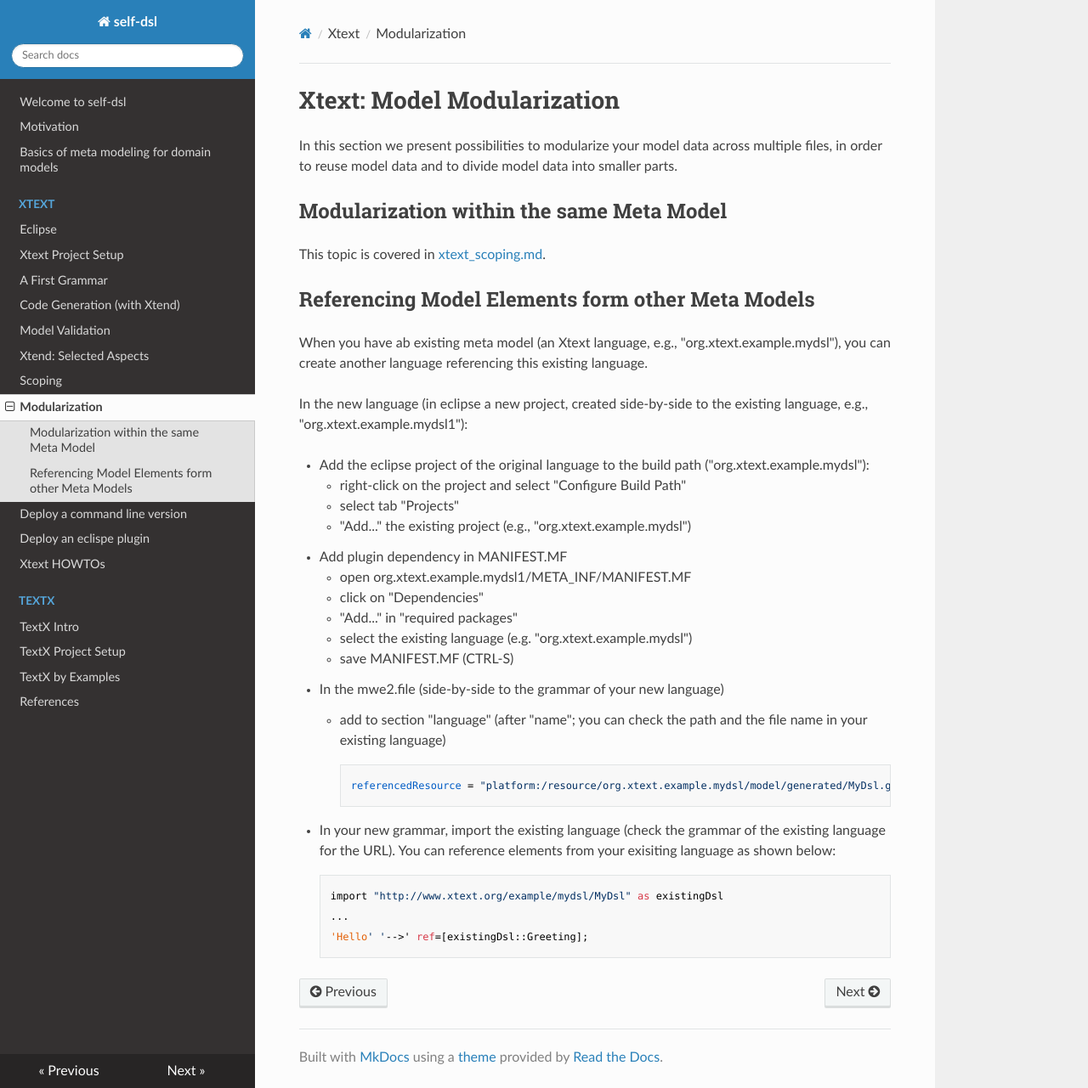
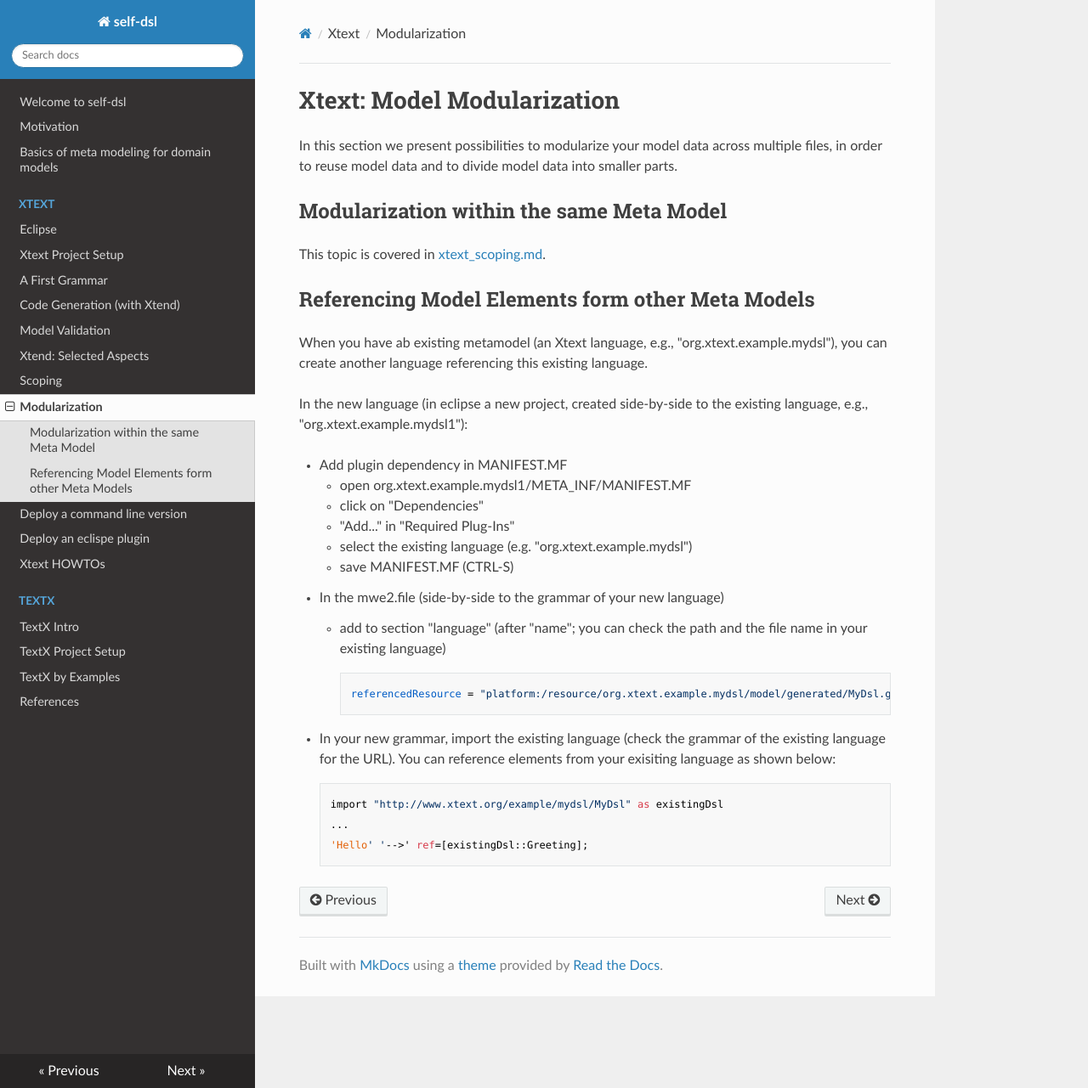
Before and after one commit to goto40/self-dsl, an MkDocs documentation site: the page built from docs/xtext_modularization.md, in a window 1280 px wide and 1281 px high. Shown: the whole window at 85% size. Built offline with MkDocs 1.6.1, drawn with Linux system fonts in a browser that asks for light colours; nearby versions of some CDN libraries; old or Windows-style settings are respelled for this version of MkDocs.

Commit message:
Update xtext_modularization.md
Simply-> first step should not be neccessary for Plugin dependencies

```diff
--- a/docs/xtext_modularization.md
+++ b/docs/xtext_modularization.md
@@ -10,22 +10,17 @@
 
 ## Referencing Model Elements form other Meta Models
 
-When you have ab existing meta model (an Xtext language, e.g.,
+When you have ab existing metamodel (an Xtext language, e.g.,
 "org.xtext.example.mydsl"), you can create another language referencing this
 existing language.
 
 In the new language (in eclipse a new project, created side-by-side to the
 existing language, e.g., "org.xtext.example.mydsl1"):
 
- * Add the eclipse project of the original language to the build path
-    ("org.xtext.example.mydsl"):
-       * right-click on the project and select "Configure Build Path"
-       * select tab "Projects"
-       * "Add..." the existing project (e.g., "org.xtext.example.mydsl")
  * Add plugin dependency in MANIFEST.MF
        * open org.xtext.example.mydsl1/META_INF/MANIFEST.MF
        * click on "Dependencies"
-       * "Add..." in "required packages"
+       * "Add..." in "Required Plug-Ins"
        * select the existing language (e.g. "org.xtext.example.mydsl")
        * save MANIFEST.MF (CTRL-S)
  * In the mwe2.file (side-by-side to the grammar of your new language)
```
